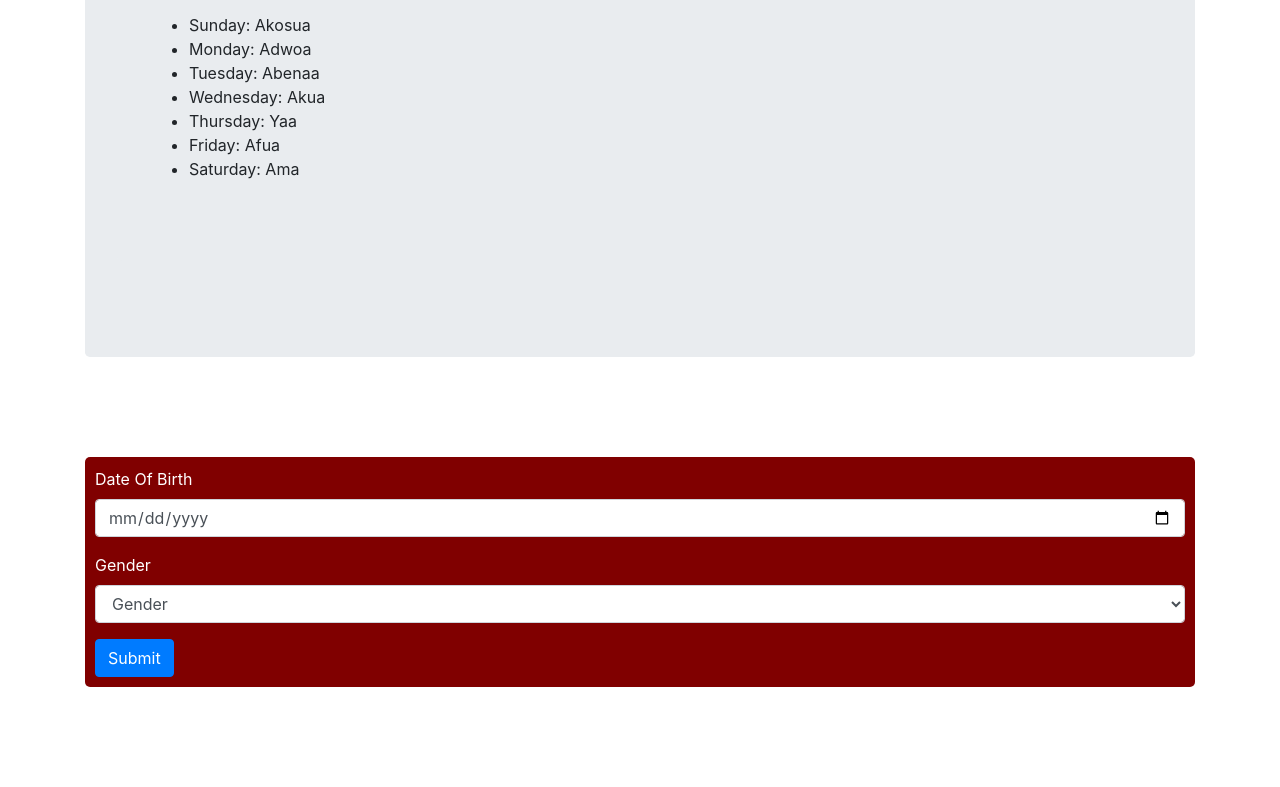
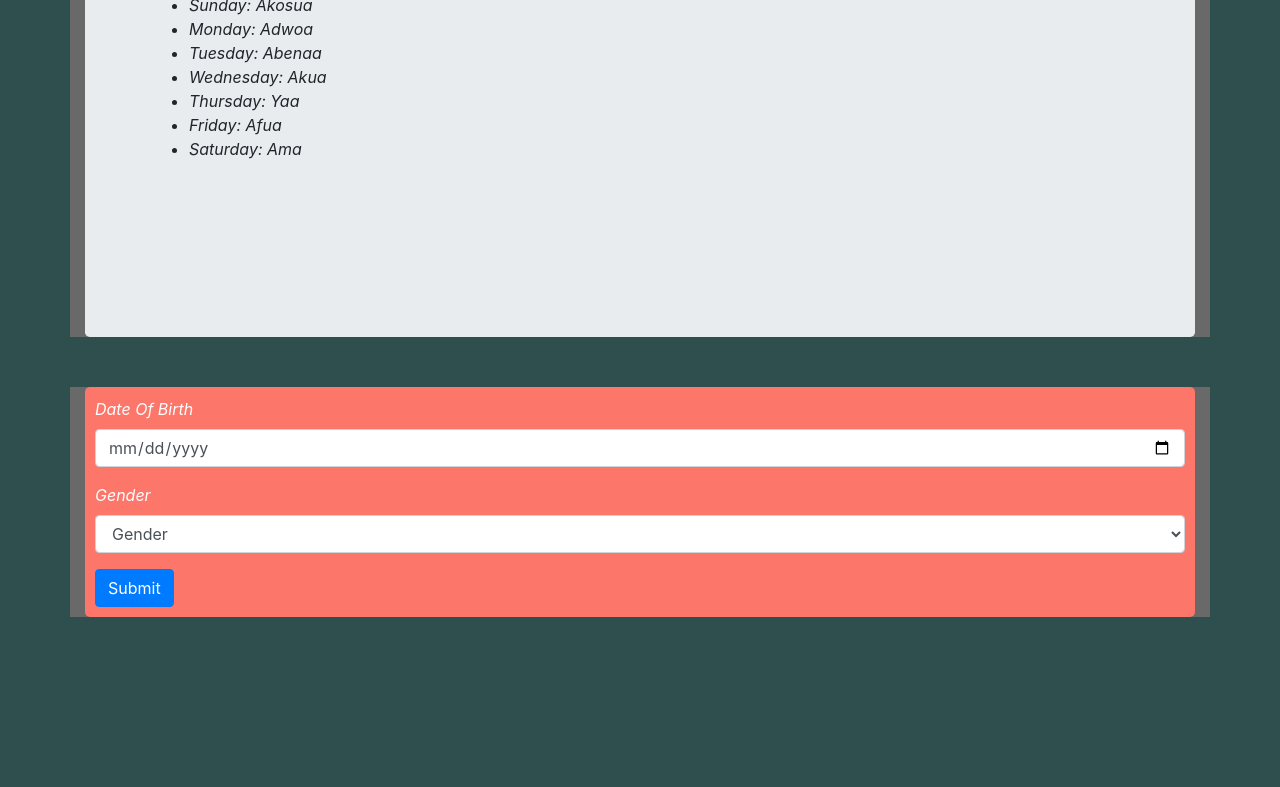
Before and after one commit to JOSEPHTEMBU/AKAN-NAMES, a plain HTML site: page index.html in a window 1280 px wide. Shown: the part 768-1555 px from the top of the page. After the commit the page ends 1435 px from the top, so only its background shows below. Drawn offline with Linux system fonts and the light colour scheme.

Commit message:
edit nav margin top from 50 to 30px in styles.css

```diff
--- a/css/styles.css
+++ b/css/styles.css
@@ -1,7 +1,7 @@
 nav {
 	font-family: monospace;
 	z-index: 10;
-	margin-top: 50px;
+	margin-top: 30px;
 	margin-right: 30px;
 }
 
@@ -22,12 +22,23 @@ h1 {
 .card-deck {
 	padding: 50px 50px 50px 50px;
 }
-form{
-	background-color: maroon;
+form {
+	background-color: #FC766A;
 	color: white;
 	padding: 10px;
 	border-radius: 5px;
-  }
-  .container{
-	  margin-bottom: 100px;
-  }
+}
+.container {
+	margin-bottom: 50px;
+}
+body {
+	background-color: darkslategray;
+}
+
+.container {
+	background-color: dimgrey;
+	font-style: oblique;
+}
+ .card-deck{
+	background-color: darkslategray;
+ }
```
